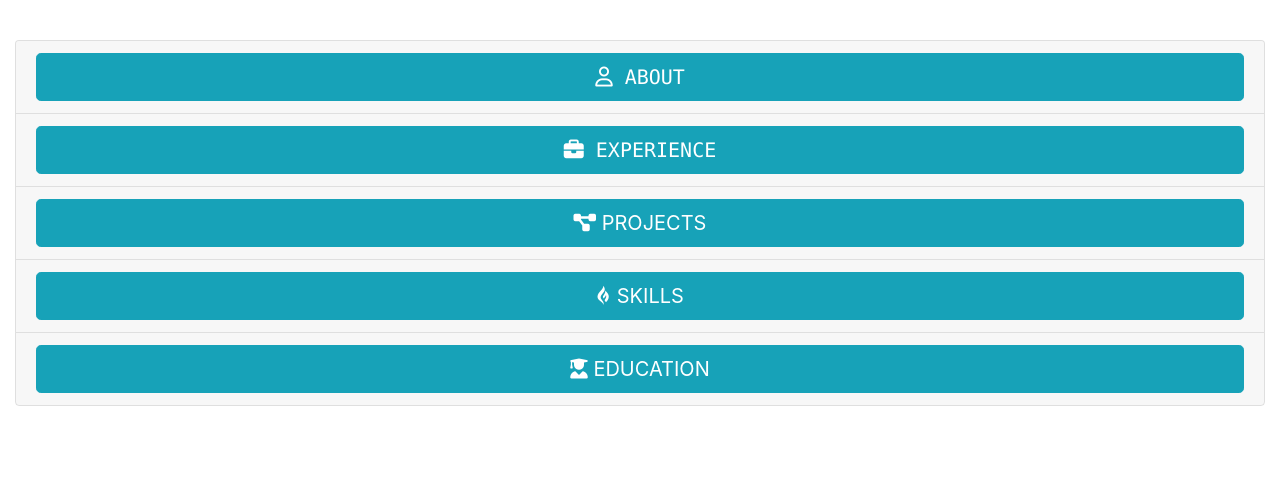
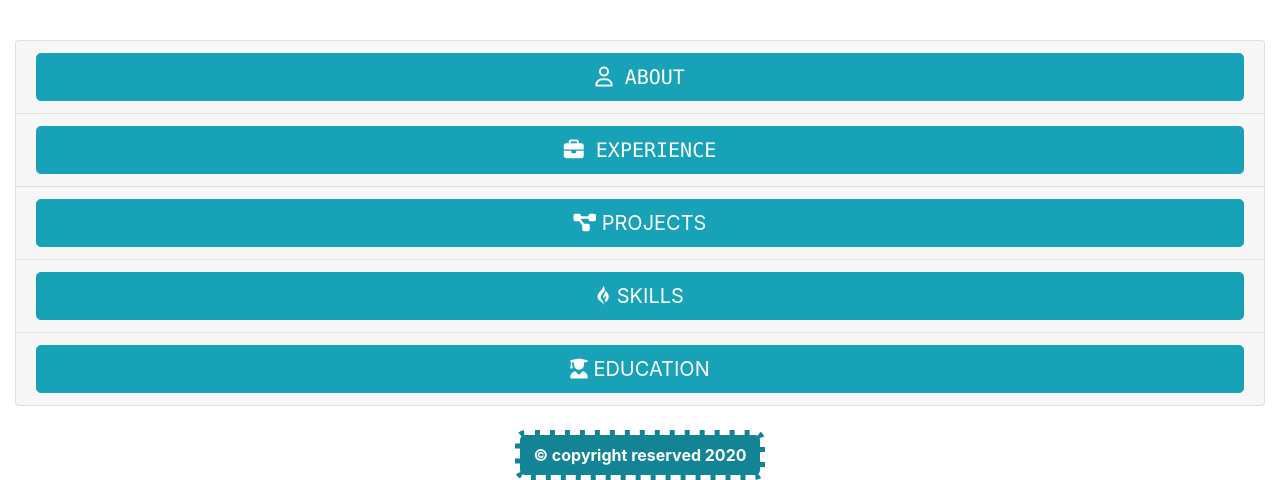
Before and after one commit to portfolio-collections/first-template, a plain HTML site: page index.html in a window 1280 px wide. Shown: the part 595-1075 px from the top of the page. Before the commit the page ends 1009 px from the top, so only its background shows below. Drawn offline with nearby package versions, Linux system fonts and the light colour scheme.

Commit message:
put a footer

```diff
--- a/css/style.css
+++ b/css/style.css
@@ -323,3 +323,16 @@ html{
   animation-timing-function:ease-in-out;
   animation-direction: alternate;
 }
+footer{
+
+  background-color: #138496;
+  color: white;
+  font-weight: bold;
+  margin:0 auto;
+  line-height: 40px;
+  width: 250px;
+  height: 50px;
+  text-align: center;
+  border: 5px dashed white;
+  border-radius: 10px;
+}
--- a/index.html
+++ b/index.html
@@ -763,6 +763,7 @@
 			</div>
 		</div>
 	</div>
+	<footer class="mt-3"><p>&copy copyright reserved 2020</p></footer>
 	<script src="js/jQuery.js"></script>
 	<script src="https://cdnjs.cloudflare.com/ajax/libs/popper.js/1.14.7/umd/popper.min.js"
 		integrity="sha384-UO2eT0CpHqdSJQ6hJty5KVphtPhzWj9WO1clHTMGa3JDZwrnQq4sF86dIHNDz0W1"
```
